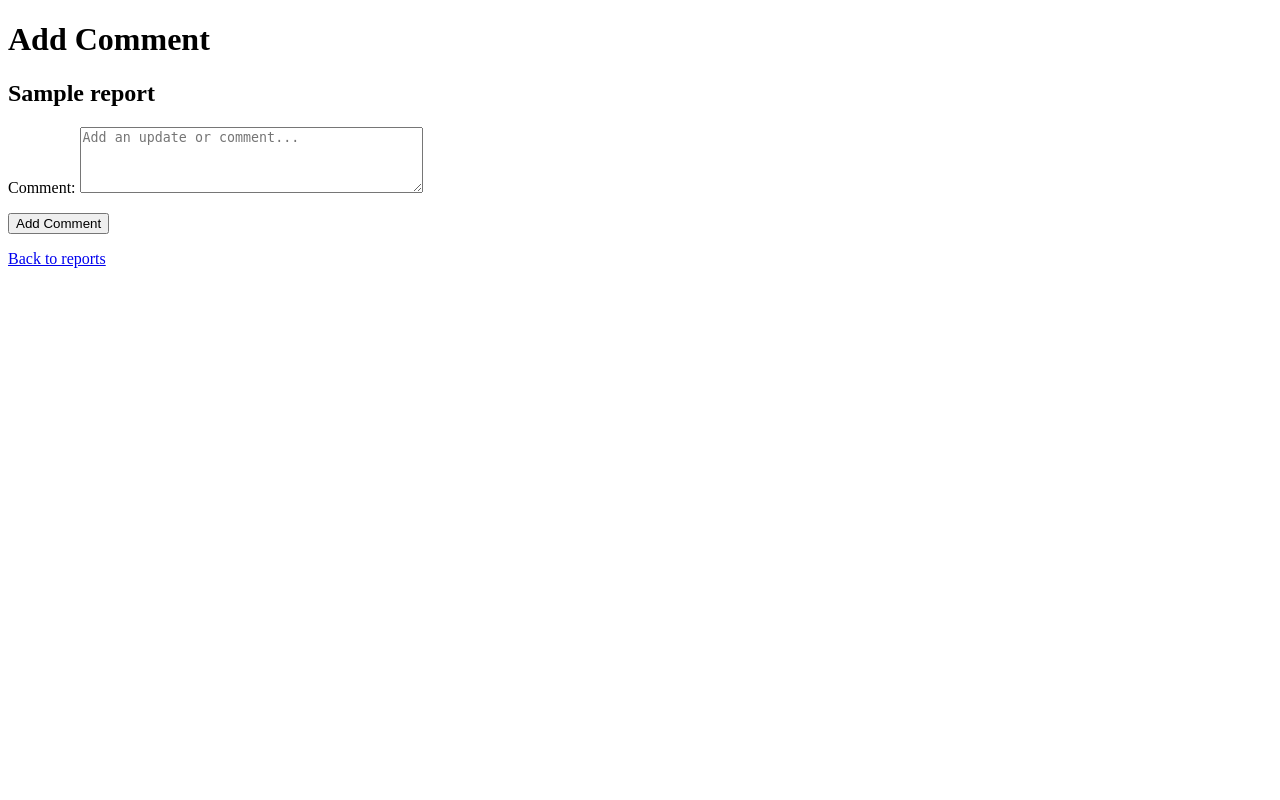
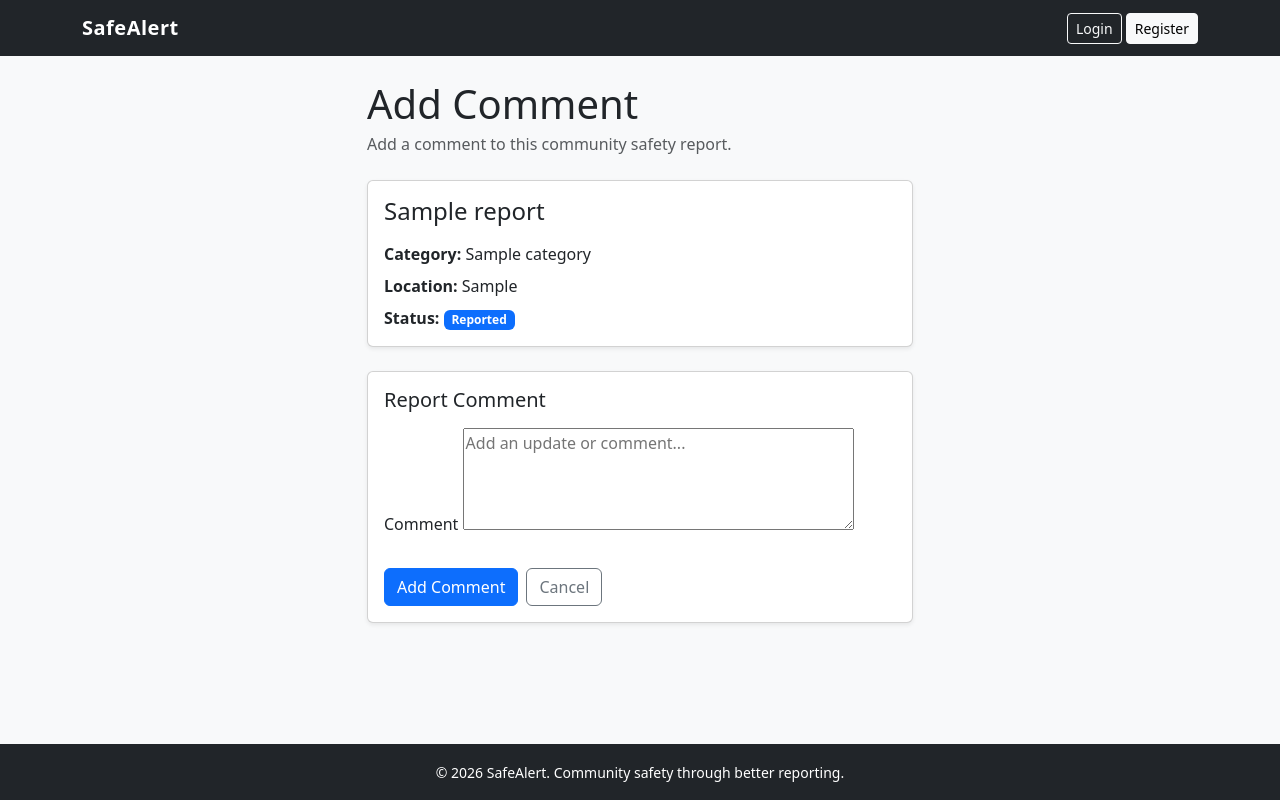
Before and after one commit to davy-berry/safe_alert, a Django app: template reports/templates/reports/add_report_comment.html in a window 1280 px wide. Run offline with Django 5.2, Linux system fonts and the light colour scheme; the template is opened without the code that fills it: values that come from a table or form of the project are taken from there, others are empty; tables that the repository leaves empty hold one stand-in row (values such as "Sample post").

Commit message:
Add styling and improved structure to  report comment template

```diff
--- a/reports/templates/reports/add_report_comment.html
+++ b/reports/templates/reports/add_report_comment.html
@@ -1,35 +1,160 @@
-<!DOCTYPE html>
-<html lang="en">
-<head>
-    <meta charset="UTF-8">
-    <meta name="viewport" content="width=device-width, initial-scale=1.0">
+{% extends "base.html" %}
 
-    <title>Add Comment</title>
-</head>
+{% block title %}
+    Add Comment | SafeAlert
+{% endblock %}
 
-<body>
+{% block content %}
 
-    <h1>Add Comment</h1>
+<div class="row justify-content-center">
 
-    <h2>{{ report.title }}</h2>
+    <div class="col-12 col-md-8 col-lg-6">
 
-    <form method="post">
+        <!-- Page Header -->
+        <div class="mb-4">
 
-        {% csrf_token %}
+            <h1 class="mb-1">
+                Add Comment
+            </h1>
 
-        {{ form.as_p }}
+            <p class="text-muted mb-0">
+                Add a comment to this community safety report.
+            </p>
 
-        <button type="submit">
-            Add Comment
-        </button>
+        </div>
 
-    </form>
 
-    <p>
-        <a href="{% url 'admin_reports' %}">
-            Back to reports
-        </a>
-    </p>
+        <!-- Report Information -->
+        <div class="card shadow-sm mb-4">
 
-</body>
-</html>
+            <div class="card-body">
+
+                <h2 class="h4 mb-3">
+                    {{ report.title }}
+                </h2>
+
+                <p class="mb-2">
+                    <strong>Category:</strong>
+                    {{ report.category.name }}
+                </p>
+
+                <p class="mb-2">
+                    <strong>Location:</strong>
+                    {{ report.location }}
+                </p>
+
+                <p class="mb-0">
+                    <strong>Status:</strong>
+
+                    {% if report.status == "reported" %}
+
+                        <span class="badge text-bg-primary">
+                            {{ report.get_status_display }}
+                        </span>
+
+                    {% elif report.status == "under_review" %}
+
+                        <span class="badge text-bg-info">
+                            {{ report.get_status_display }}
+                        </span>
+
+                    {% elif report.status == "in_progress" %}
+
+                        <span class="badge text-bg-warning">
+                            {{ report.get_status_display }}
+                        </span>
+
+                    {% elif report.status == "resolved" %}
+
+                        <span class="badge text-bg-success">
+                            {{ report.get_status_display }}
+                        </span>
+
+                    {% elif report.status == "confirmed" %}
+
+                        <span class="badge text-bg-success">
+                            {{ report.get_status_display }}
+                        </span>
+
+                    {% elif report.status == "rejected" %}
+
+                        <span class="badge text-bg-secondary">
+                            {{ report.get_status_display }}
+                        </span>
+
+                    {% endif %}
+
+                </p>
+
+            </div>
+
+        </div>
+
+
+        <!-- Comment Form -->
+        <div class="card shadow-sm">
+
+            <div class="card-body">
+
+                <h2 class="h5 mb-3">
+                    Report Comment
+                </h2>
+
+                <form method="post">
+
+                    {% csrf_token %}
+
+                    <div class="mb-4">
+
+                        <label
+                            for="{{ form.comment.id_for_label }}"
+                            class="form-label"
+                        >
+                            Comment
+                        </label>
+
+                        {{ form.comment }}
+
+                        {% if form.comment.errors %}
+
+                            <div class="text-danger small mt-2">
+
+                                {{ form.comment.errors }}
+
+                            </div>
+
+                        {% endif %}
+
+                    </div>
+
+
+                    <!-- Actions -->
+                    <div class="d-flex flex-column flex-sm-row gap-2">
+
+                        <button
+                            type="submit"
+                            class="btn btn-primary"
+                        >
+                            Add Comment
+                        </button>
+
+                        <a
+                            href="{% url 'admin_reports' %}"
+                            class="btn btn-outline-secondary"
+                        >
+                            Cancel
+                        </a>
+
+                    </div>
+
+                </form>
+
+            </div>
+
+        </div>
+
+    </div>
+
+</div>
+
+{% endblock %}
```
